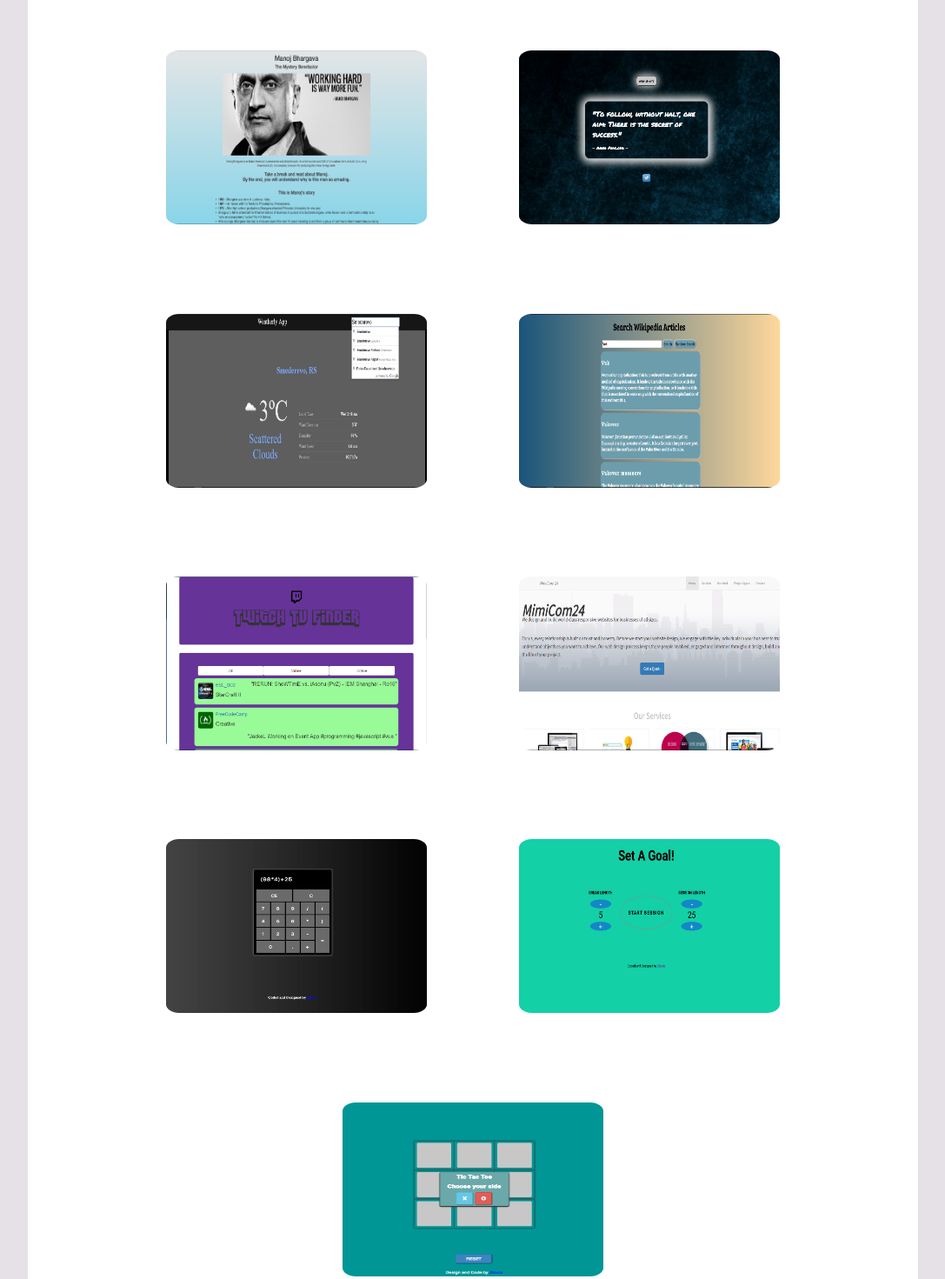
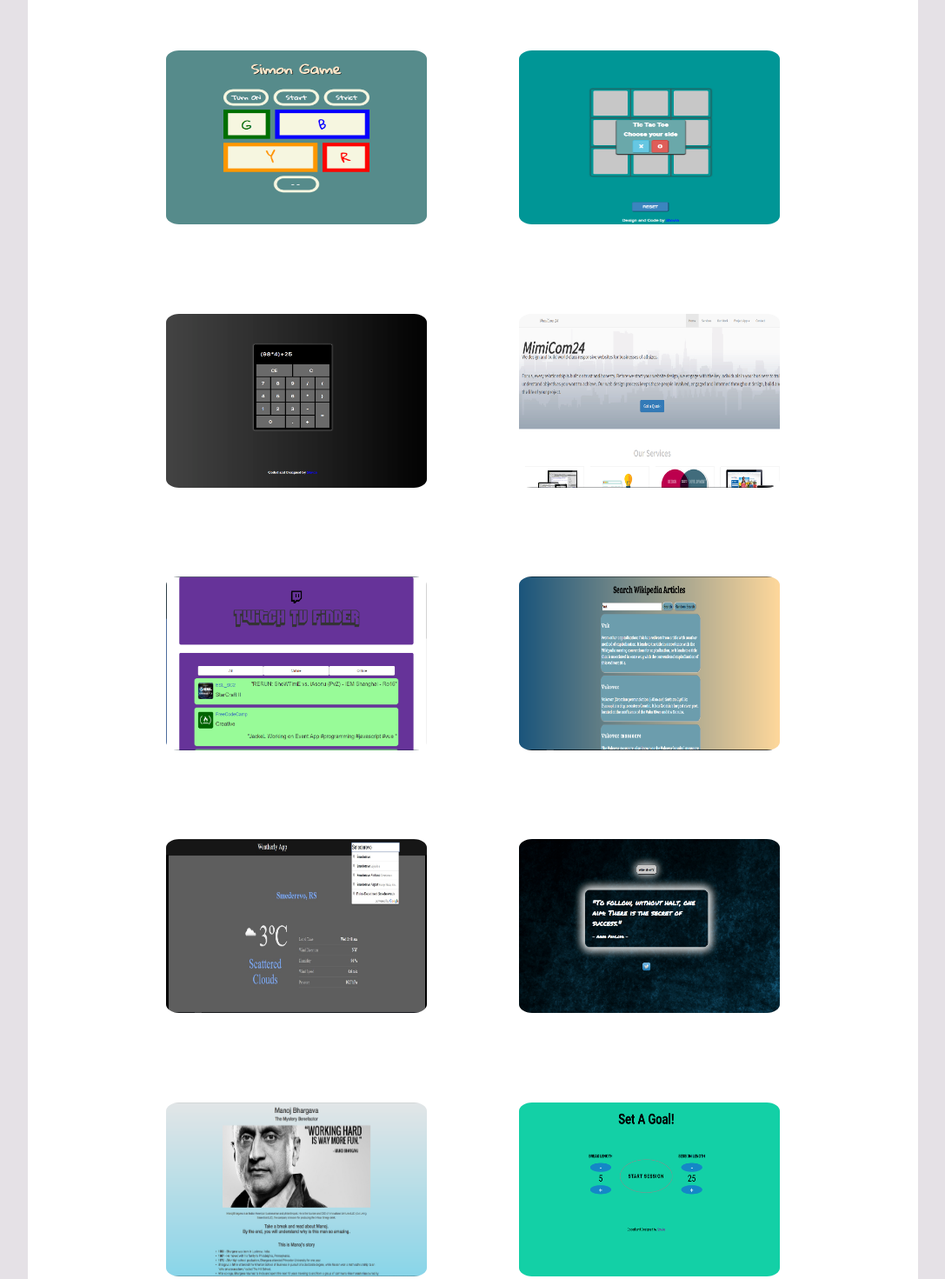
Before and after one commit to stovla/profile, a plain HTML site: page index.html in a window 1280 px wide. Shown: the part 932-2403 px from the top of the page at 87% size, without its empty margins (96-1183 px from the left). Drawn offline with Linux system fonts and the light colour scheme; files whose address does not match are found by name.

Commit message:
added Simon game

```diff
--- a/index.html
+++ b/index.html
@@ -89,15 +89,16 @@
 			<div class="project">
 				<div class="portfolio text-center">
 					<div>
+						<a class="" href="https://stovla.github.io/fcczipline-simon/" title="Simon Game" target="_blank"><img src="img/simon.png" alt="Simon Game"></a>
+						<a class="" href="https://stovla.github.io/fcczipline-tictactoe/" title="Tic Tac Toe" target="_blank"><img src="img/tictactoe.png" alt="Tic Tac Toe"></a>
+						<a class="" href="https://stovla.github.io/fcczipline-calculator/" title="Calculator App" target="_blank"><img src="img/calculator.png" alt="Calculator App"></a>
+						<a class="" href="http://mimicom24.com/" title="MimiCom24" target="_blank"><img src="img/mimicom24.png" alt="mimicom24.com website"></a>
+						<a class="" href="https://stovla.github.io/twitchapp/" title="Twitch Tv App" target="_blank"><img src="img/twitchapp.png" alt="Twitch Tv App"></a>
+						<a class="" href="http://codepen.io/vlastimir/full/WoEvVB/" title="Wikipedia Viewer" target="_blank"><img src="img/wikiapp.png" alt="Wikipedia Search App"></a>
+						<a class="" href="http://codepen.io/vlastimir/pen/VKPYpw" title="Weather App" target="_blank"><img src="img/weatherapp.jpg" alt="Weather App"></a>
+						<a class="" href="http://codepen.io/vlastimir/full/RRWaPB/" title="Quote Machine" target="_blank"><img src="img/quote-page.png" alt="Quote Machine"></a>
 						<a class="" href="https://codepen.io/vlastimir/full/bZjxJO/" title="Tribute Page" target="_blank"><img src="img/tribute.png" alt="Tribute Page"></a>
-						<a class="" href="http://codepen.io/vlastimir/full/RRWaPB/" title="Quote Machine" target="_blank"><img src="img/quote-page.png" alt="Quote Machine"></a>
-						<a class="" href="http://codepen.io/vlastimir/pen/VKPYpw" title="Weather App" target="_blank"><img src="img/weatherapp.jpg" alt="Weather App"></a>
-						<a class="" href="http://codepen.io/vlastimir/full/WoEvVB/" title="Wikipedia Viewer" target="_blank"><img src="img/wikiapp.png" alt="Wikipedia Search App"></a>
-						<a class="" href="https://stovla.github.io/twitchapp/" title="Twitch Tv App" target="_blank"><img src="img/twitchapp.png" alt="Twitch Tv App"></a>
-						<a class="" href="http://mimicom24.com/" title="MimiCom24" target="_blank"><img src="img/mimicom24.png" alt="mimicom24.com website"></a>
-						<a class="" href="https://stovla.github.io/fcczipline-calculator/" title="Calculator App" target="_blank"><img src="img/calculator.png" alt="Calculator App"></a>
 						<a class="" href="https://stovla.github.io/fcczipline-pomodoro/" title="Pomodoro Clock" target="_blank"><img src="img/pomodoro.png" alt="Pomodoro Clock"></a>
-						<a class="" href="https://stovla.github.io/fcczipline-tictactoe/" title="Tic Tac Toe" target="_blank"><img src="img/tictactoe.png" alt="Tic Tac Toe"></a>
 					</div>
 				</div>
 			</div>
```
Also changed, not shown: img/simon.png (added).
